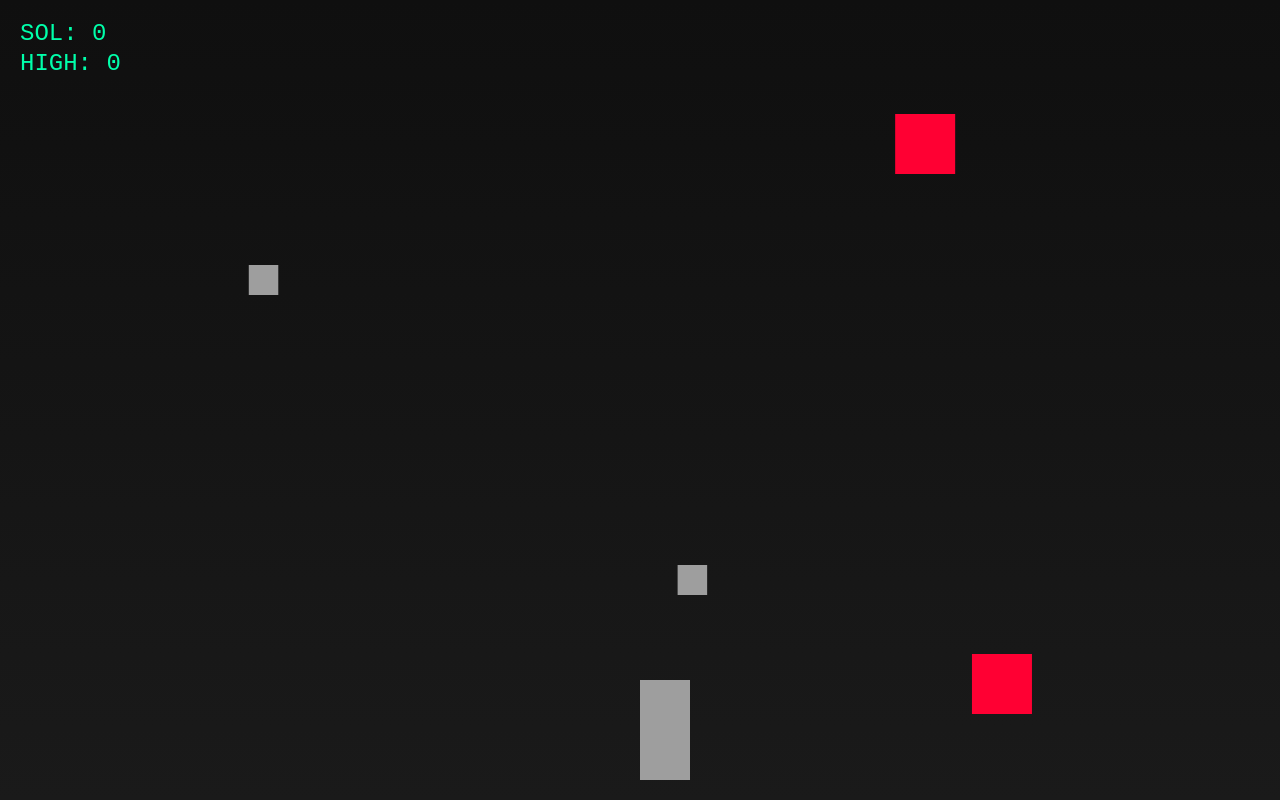
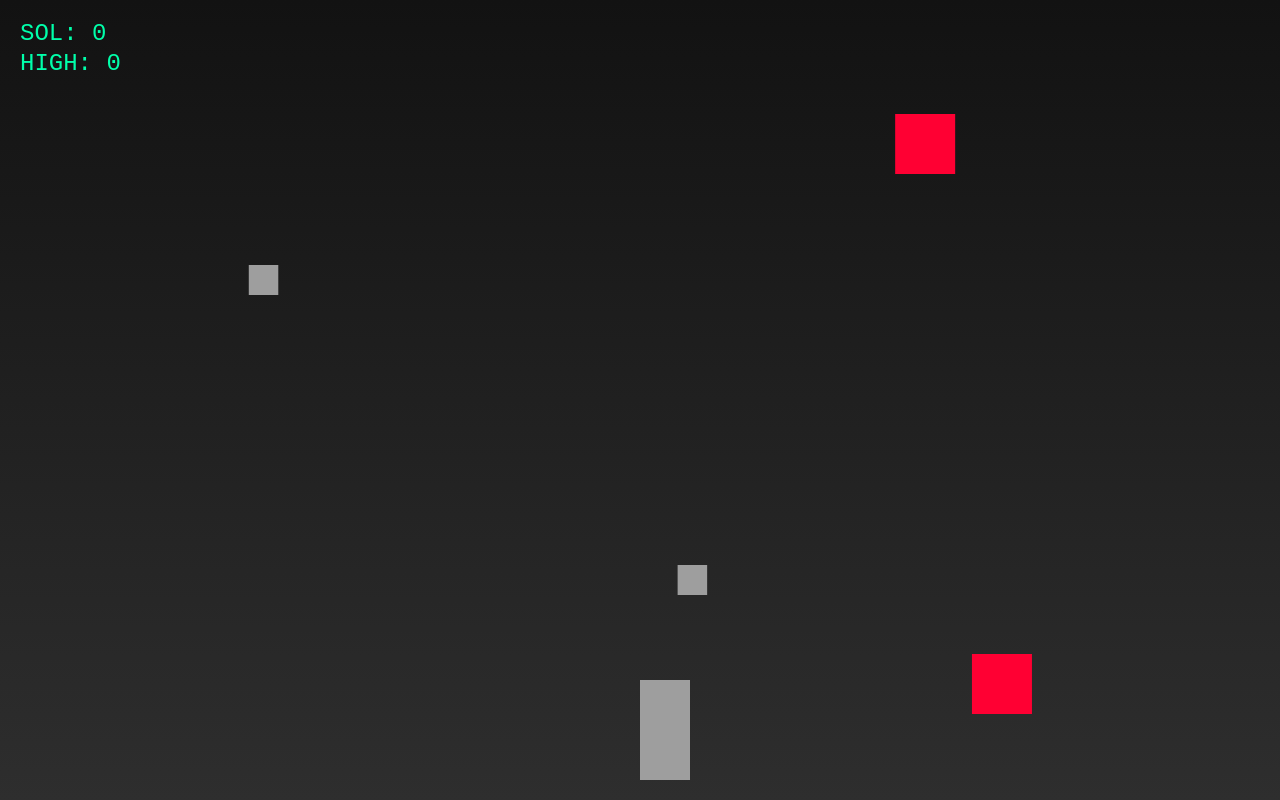
Before and after one commit to 1000Memoriesbot/Sol-Rush, a plain HTML site: page index.html in a window 1280 px wide. Drawn offline with Linux system fonts and the light colour scheme.

Commit message:
Update index.html

```diff
--- a/index.html
+++ b/index.html
@@ -12,7 +12,7 @@
     }
     canvas {
       display: block;
-      background: linear-gradient(to bottom, #0f0f0f, #1a1a1a);
+      background: linear-gradient(to bottom, #121212, #2e2e2e);
     }
   </style>
 </head>
@@ -32,7 +32,8 @@
       y: canvas.height - 120,
       width: 50,
       height: 100,
-      speed: 7
+      speed: 7,
+      useFallback: false
     };
 
     const coins = [];
@@ -45,13 +46,20 @@
     const crashSound = document.getElementById("crashSound");
 
     const carImg = new Image();
-    carImg.src = "https://i.imgur.com/7yUVEkE.png"; // Neon car sprite
+    carImg.crossOrigin = "anonymous";
+    carImg.src = "https://i.ibb.co/kBDtRmk/neoncar.png"; // Updated sprite with CORS support
+    carImg.onerror = () => { car.useFallback = true; };
 
     const coinImg = new Image();
     coinImg.src = "https://cryptologos.cc/logos/solana-sol-logo.png?v=029";
 
     function drawCar() {
-      ctx.drawImage(carImg, car.x, car.y, car.width, car.height);
+      if (carImg.complete && !car.useFallback) {
+        ctx.drawImage(carImg, car.x, car.y, car.width, car.height);
+      } else {
+        ctx.fillStyle = "#00ffcc";
+        ctx.fillRect(car.x, car.y, car.width, car.height);
+      }
     }
 
     function spawnCoin() {
```
